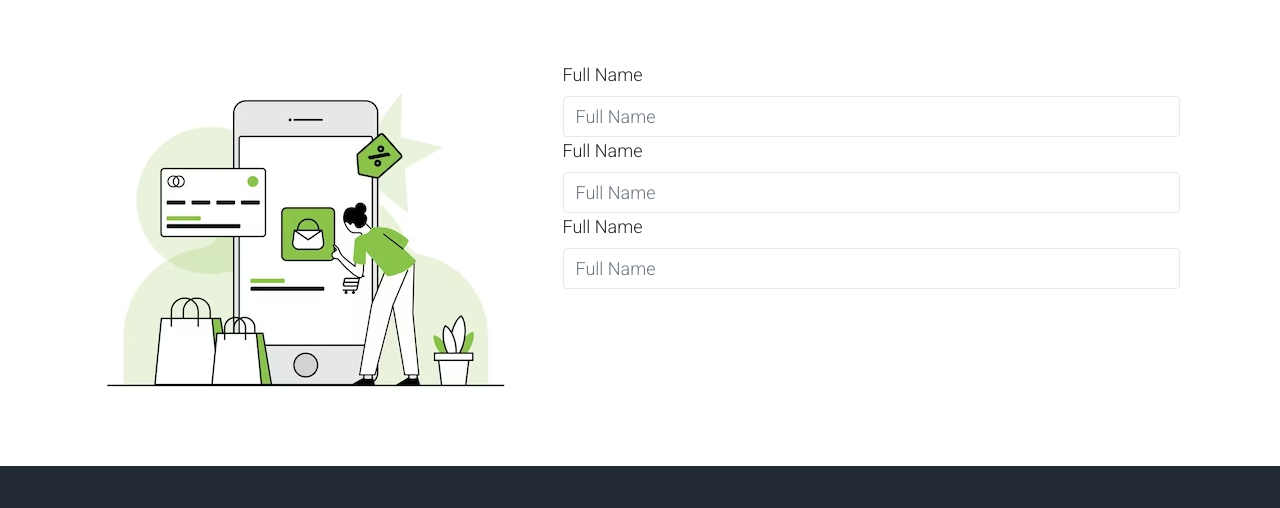
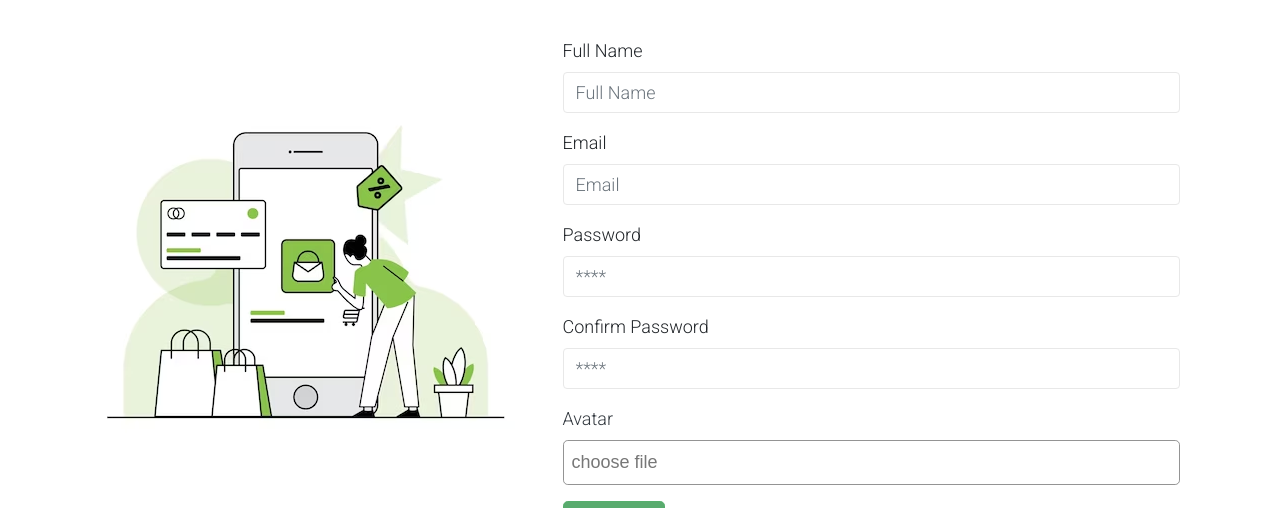
Before and after one commit to amirrezaRst/mern-ecommerce, a React app in the folder frontend/: page /signup in a window 1280 px wide. Shown: the part 93-601 px from the top of the page. Built offline with nearby package versions, Linux system fonts and the light colour scheme; no server answers.

Commit message:
finished sign up page ui

```diff
--- a/frontend/public/assets/css/custom.css
+++ b/frontend/public/assets/css/custom.css
@@ -10,6 +10,16 @@ Custom Css
 }
 
 
-.shop-top-menu{
+.shop-top-menu {
     user-select: none;
 }
+
+#register-avatar {
+    background-color: transparent;
+    border: 1px solid #949494 !important;
+    color: #777;
+    padding: 0.5rem;
+    font-family: sans-serif;
+    border-radius: 0.3rem;
+    cursor: pointer;
+}
--- a/frontend/src/components/register/Signup.jsx
+++ b/frontend/src/components/register/Signup.jsx
@@ -5,39 +5,48 @@ const Signup = () => {
     return (
         <React.Fragment>
 
-            <main className='container my-5'>
+            <main className='container mb-5 mt-4'>
 
                 <div className="container-fluid">
                     <div className="row">
 
-                        <div className="col-lg-5 d-flex justify-content-center bg-danger px-0">
-                            <img src="/./assets/img/register-vector7.avif" className='' alt="" />
+                        <div className="col-lg-5 d-flex justify-content-center px-0 py-5">
+                            <div className="py-2">
+                                <img src="/./assets/img/register-vector7.avif" className='' alt="zay shop" />
+
+                            </div>
                         </div>
 
                         <div className="col-lg-7">
                             <form>
 
                                 <label htmlFor="name-filed">Full Name</label>
-                                <input type="text" placeholder='Full Name' id='name-filed' className="form-control" />
+                                <input type="text" placeholder='Full Name' id='name-filed' className="form-control mb-3" required />
 
-                                <label htmlFor="name-filed">Full Name</label>
-                                <input type="text" placeholder='Full Name' id='name-filed' className="form-control" />
+                                <label htmlFor="email-filed">Email</label>
+                                <input type="email" placeholder='Email' id='email-filed' className="form-control mb-3" required />
 
-                                <label htmlFor="name-filed">Full Name</label>
-                                <input type="text" placeholder='Full Name' id='name-filed' className="form-control" />
+                                <label htmlFor="password-filed">Password</label>
+                                <input type="password" placeholder='****' id='password-filed' className="form-control mb-3" required />
+
+                                <label htmlFor="confirm-filed">Confirm Password</label>
+                                <input type="password" placeholder='****' id='name-filed' className="form-control mb-3" required />
+
+                                <div className="">
+                                    <label for="actual-btn" className='text-dark'>Avatar</label>
+                                    {/* <input type="file" id="actual-btn" hidden onChange={e => setAvatarField(e.target.files[0])} /> */}
+                                    <input type="file" id="actual-btn" hidden />
+                                    {/* <label for="actual-btn" className='w-100' id='register-avatar'>Choose File</label> */}
+                                    {/* <label for="actual-btn" className='w-100' id='register-avatar'>{avatarField ? avatarField.name : "Choose File"}</label> */}
+                                    <label for="actual-btn" className='w-100' id='register-avatar'>choose file</label>
+                                    {/* <span className={avatarClass}>Please select a profile picture</span> */}
+                                    {/* <span>Please select a profile picture</span> */}
+                                </div>
+                                <div class="text-end mt-2">
+                                    <button type="button" class="btn btn-success btn-lg px-3">Sign Up</button>
+                                </div>
 
                             </form>
-                            {/* <div>
-                                <div class="mb-3">
-                                    <label htmlFor="name-field">Full Name</label>
-                                    <input type="text" class="form-control mt-1" id="name-field" placeholder="Full Name" />
-                                </div>
-                                <div class="row">
-                                    <div class="col text-end mt-2">
-                                        <button type="submit" class="btn btn-success btn-lg px-3">Let’s Talk</button>
-                                    </div>
-                                </div>
-                            </div> */}
                         </div>
 
                     </div>
```
